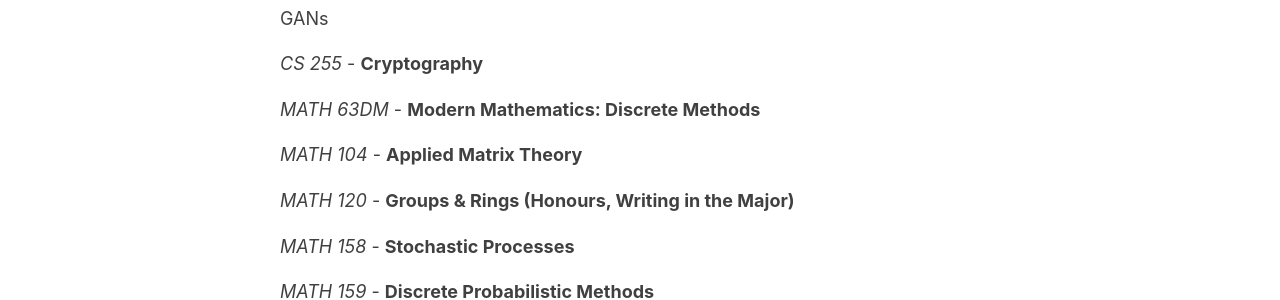
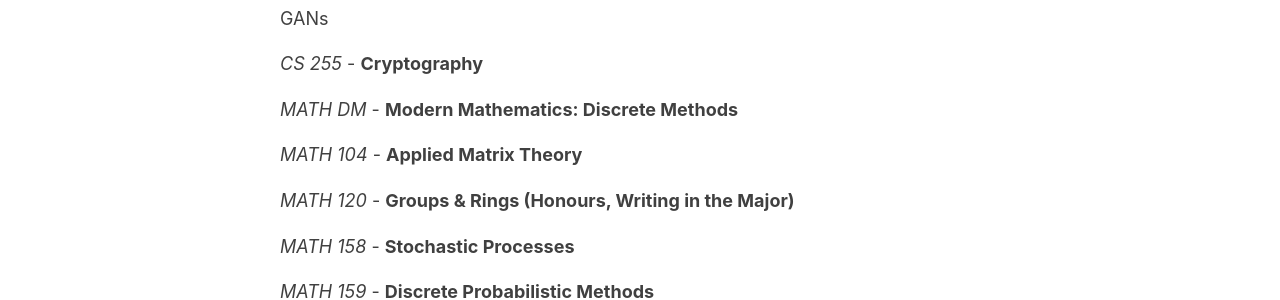
Before and after one commit to evazhang612/sokt-landing, a Jekyll site: the page built from _pages/technicals.md, in a window 1280 px wide. Shown: the part 1202-1502 px from the top of the page. Built offline with Jekyll 4.4.1, drawn with Linux system fonts in a browser that asks for light colours; nearby versions of some CDN libraries; library files that are not in the unit come from our copies.

```diff
--- a/_pages/technicals.md
+++ b/_pages/technicals.md
@@ -34,7 +34,7 @@
 
 <i>CS 255</i> - <b>Cryptography</b>
 
-<i>MATH 63DM</i> - <b>Modern Mathematics: Discrete Methods</b>
+<i>MATH DM</i> - <b>Modern Mathematics: Discrete Methods</b>
 
 <i>MATH 104</i> - <b>Applied Matrix Theory</b>
 
```
